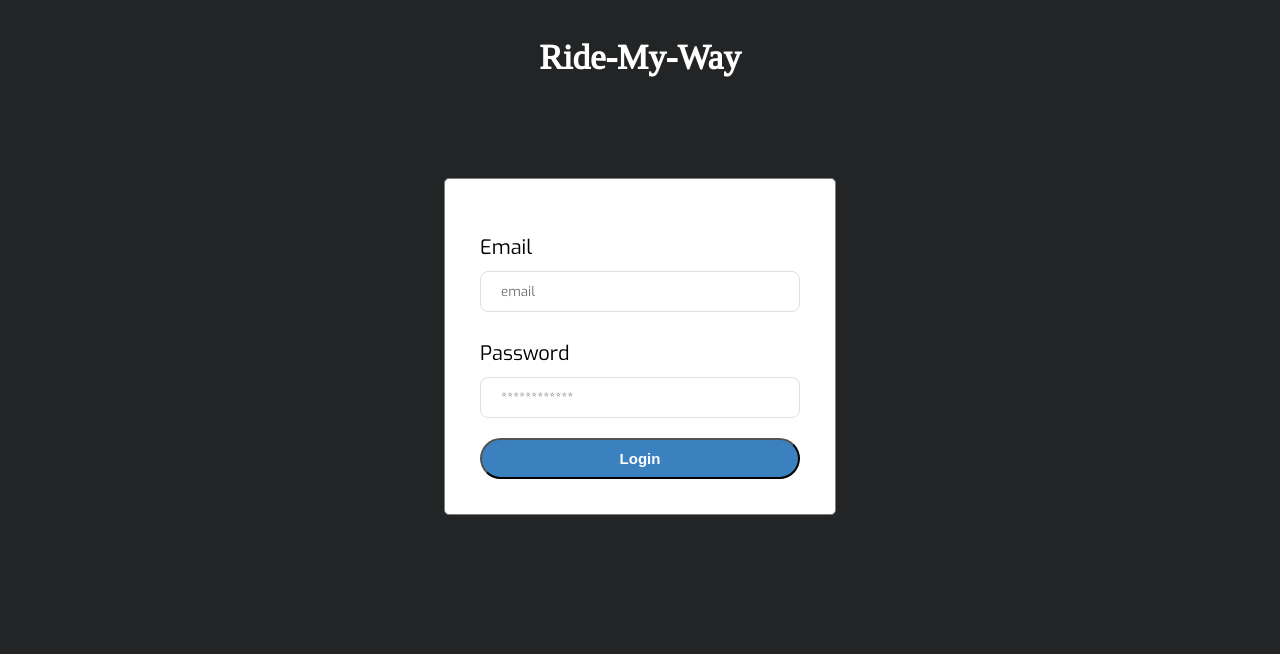
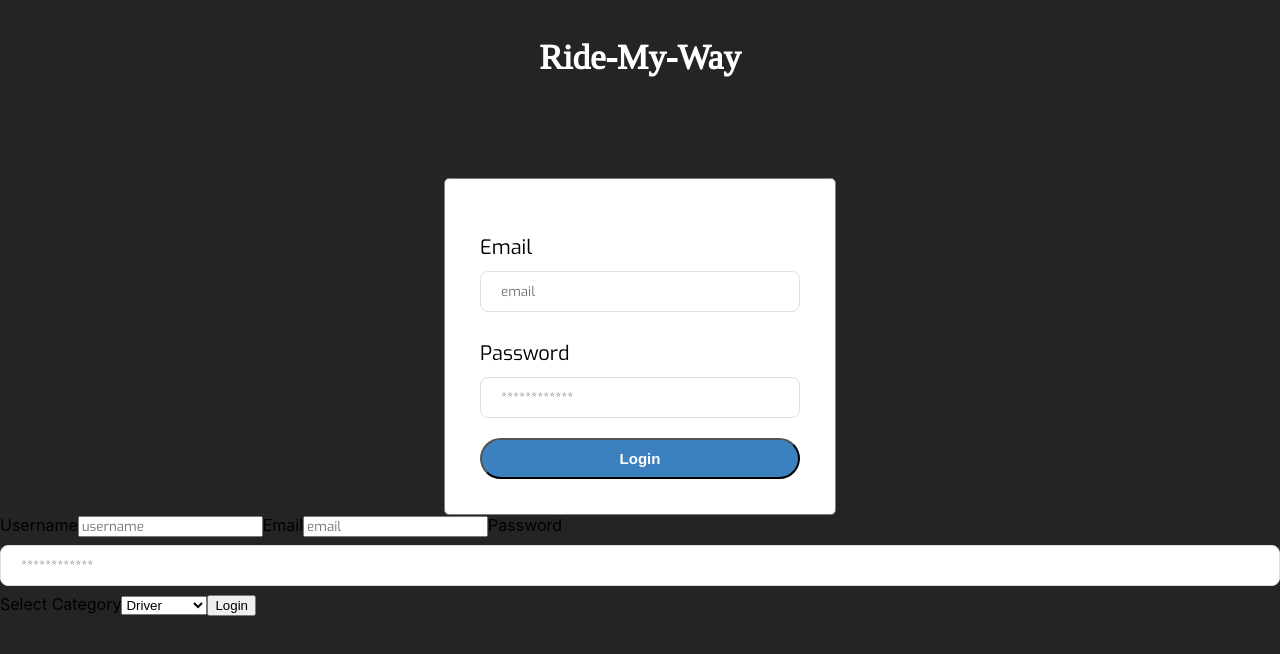
Before and after one commit to chrisoemma/ride-my-way, a React (Create React App) app in the folder front-end/: page / in a window 1280 px wide. Shown: the top 654 px of the page. Built offline with nearby package versions, Linux system fonts and the light colour scheme.

Commit message:
Add plane html form Register html page is added without css

```diff
--- a/front-end/src/components/Home.js
+++ b/front-end/src/components/Home.js
@@ -1,5 +1,6 @@
 import React, { Component } from 'react'
 import Login from './auth/Login'
+import Register from './auth/Register'
 
 export class Home extends Component {
     render() {
@@ -7,6 +8,7 @@ export class Home extends Component {
             <div className="home_componnent">
                 <h1>Ride-My-Way</h1>
                 <Login />
+                <Register />
             </div>
         )
     }
--- /dev/null
+++ b/front-end/src/components/auth/Register.js
@@ -0,0 +1,26 @@
+import React, { Component } from 'react'
+
+export class Register extends Component {
+    render() {
+        return (
+            <div className="register">
+                <form>
+                    <label>Username</label>
+                    <input type="text" placeholder="username" />
+                    <label>Email</label>
+                    <input type="email" placeholder="email" />
+                    <label>Password</label>
+                    <input type="password" placeholder="************" />
+                    <label>Select Category</label>
+                    <select>
+                        <option>Driver</option>
+                        <option>Passenger</option>
+                    </select>
+                    <button>Login</button>
+                </form>
+            </div>
+        )
+    }
+}
+
+export default Register
```
